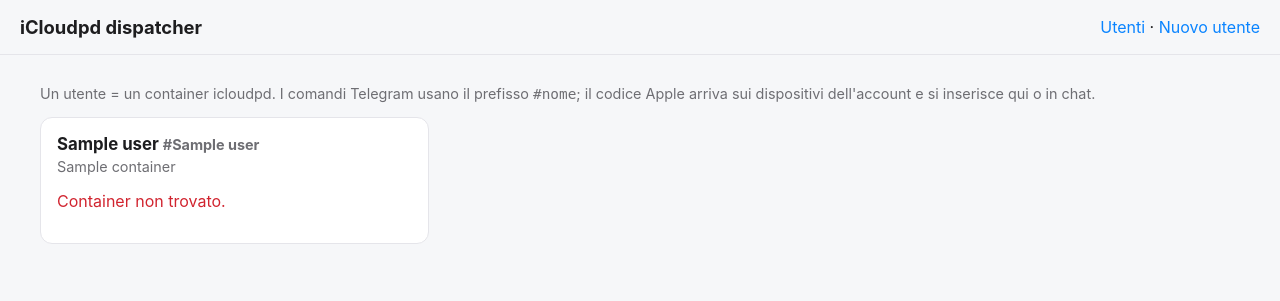
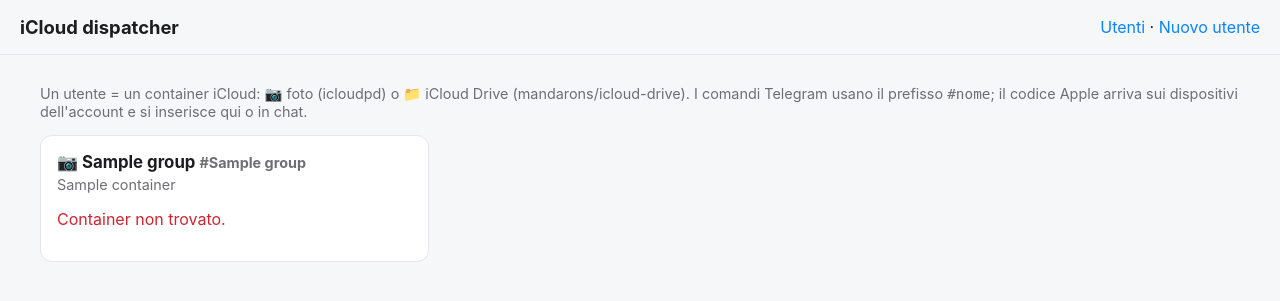
Before and after one commit to sidimam/icloud-dispatcher, a Flask app: template gui/templates/index.html in a window 1280 px wide. Shown: the top 301 px of the page. Run offline with Flask 3, Linux system fonts and the light colour scheme; the template is opened without the code that fills it: most values are stand-ins (such as "Sample title", 1, 10 or a date in 2020).

Commit message:
icloud-dispatcher 2.0: rinominato da iCloudpd-dispatcher; supporto ai container iCloud Drive (mandarons/icloud-drive): tipo per utente in config.json, riautenticazione via icloud CLI con codice da FIFO, giorni dalla sessione, GUI con schede per persona (Drive sotto Foto), nuovo utente Drive con config.yaml e template, autostart per entrambi i tipi

```diff
--- a/gui/app.py
+++ b/gui/app.py
@@ -1,6 +1,6 @@
 #!/usr/bin/env python3
-"""iCloudpd-dispatcher GUI: utenti = container icloudpd, associazioni Telegram, cosa scaricare, rinnovo 2FA."""
-import json, os, re, subprocess, shutil, datetime, html
+"""icloud-dispatcher GUI: utenti = container iCloud (foto: boredazfcuk/icloudpd; iCloud Drive: mandarons/icloud-drive), chat Telegram, cosa scaricare, rinnovo 2FA."""
+import json, os, re, subprocess, shutil, datetime, html, time
 from flask import Flask, request, redirect, url_for, render_template, flash, abort
 
 APP_DIR = os.environ.get("APP_DIR", "/app"); CFG = os.path.join(APP_DIR, "config.json")
@@ -55,7 +55,55 @@ def start_auth(c):
     dexec(c, f"rm -f /config/{ck} /config/{ck}.session; mkdir -p /tmp/icloudpd; : > /tmp/icloudpd/expect_input.txt; chmod 666 /tmp/icloudpd/expect_input.txt; nohup /usr/bin/expect /opt/authenticate.exp >/tmp/icloudpd/reauth.log 2>&1 &")
 def send_code(c, code): dexec(c, f"printf '%s\\n' '{code}' >> /tmp/icloudpd/expect_input.txt")
 
+def utype(u): return u.get("type", "icloudpd")
+def host_to_local(path):
+    """Percorso host (/mnt/user/...) → percorso dentro questo container (mount /appdata, /photos, /documents)."""
+    p = cfg()["paths"]
+    for host, local in (("/mnt/user/appdata", p["appdata"]), ("/mnt/user/media/photos", p["photos"]), ("/mnt/user/documents", p.get("documents", "/documents"))):
+        if path.startswith(host): return path.replace(host, local, 1)
+    return path
+def yaml_get(path, key, default=""):
+    try:
+        for line in open(path):
+            m = re.match(r"\s*%s:\s*(.*?)\s*$" % re.escape(key), line)
+            if m: return m.group(1).strip().strip('"')
+    except FileNotFoundError: pass
+    return default
+def yaml_set(path, key, value):
+    lines = open(path).read().splitlines(); done = False
+    for i, l in enumerate(lines):
+        m = re.match(r"(\s*)%s:\s*" % re.escape(key), l)
+        if m: lines[i] = f"{m.group(1)}{key}: {value}"; done = True; break
+    if not done: lines.append(f"  {key}: {value}")
+    open(path, "w").write("\n".join(lines) + "\n")
+def drive_days(local_config):
+    d = os.path.join(local_config, "session_data")
+    try: files = [os.path.join(d, f) for f in os.listdir(d) if f.endswith(".session")]
+    except FileNotFoundError: return ""
+    if not files: return ""
+    age = time.time() - max(os.path.getmtime(f) for f in files)
+    return str(int((int(cfg()["defaults"].get("drive_session_days", 30)) * 86400 - age) // 86400))
+def d_auth_running(c): return dexec(c, 'pgrep -f "icloud --username" >/dev/null')[0] == 0
+def d_start_auth(c, apple):
+    dexec(c, f"rm -f /tmp/2fa.fifo /tmp/2fa.log; mkfifo -m 666 /tmp/2fa.fifo; nohup sh -c 'exec 3<>/tmp/2fa.fifo; su-exec abc icloud --username={apple} --session-directory=/config/session_data <&3 >/tmp/2fa.log 2>&1; echo EXIT=$? >>/tmp/2fa.log; rm -f /tmp/2fa.fifo' >/dev/null 2>&1 &")
+def d_send_code(c, code): dexec(c, f"printf '%s\\n' '{code}' > /tmp/2fa.fifo")
+
 def user_view(name, u):
+    if utype(u) == "iclouddrive": return drive_view(name, u)
+    return photos_view(name, u)
+def drive_view(name, u):
+    c = u["container"]; info = inspect(c); v = {"name": name, "type": "iclouddrive", "label": u.get("label", name), "container": c, "chat_id": u.get("chat_id", ""), "exists": info is not None, "apple_id": u.get("apple_id", "")}
+    if not info: return v
+    m = mounts(info); conf_host = m.get("/config", ""); local = host_to_local(conf_host); y = os.path.join(local, "config.yaml")
+    ports = info.get("HostConfig", {}).get("PortBindings", {}).get("8080/tcp") or []
+    v.update(apple_id=yaml_get(y, "username", u.get("apple_id", "")), sync_interval=yaml_get(y, "sync_interval", ""), remove_obsolete=yaml_get(y, "remove_obsolete", "false"),
+             drive_host=m.get("/icloud/drive", ""), config_host=conf_host, running=info["State"]["Running"], health=info["State"].get("Health", {}).get("Status", ""), image=info["Config"]["Image"],
+             webui_port=(ports[0].get("HostPort") if ports else ""), days=drive_days(local))
+    if v["running"]:
+        v["auth"] = d_auth_running(c)
+        rc, last, _ = sh(f"docker logs --since 72h {c} 2>&1 | grep -E 'Downloading|completed|2FA|Retrying login|Syncing drive' | tail -1", 30); v["last"] = re.sub(r"^.*?:: (INFO|WARNING|ERROR) :: \S+ :: \S+ :: \d+ :: ", "", last)[:140]
+    return v
+def photos_view(name, u):
     c = u["container"]; info = inspect(c); v = {"name": name, "label": u.get("label", name), "container": c, "chat_id": u.get("chat_id", ""), "exists": info is not None}
     if not info: return v
     e = env_of(info); conf = read_conf(conf_path(info) or "") ; g = lambda k, d="": conf.get(k) or e.get(k) or d
@@ -70,24 +118,53 @@ def user_view(name, u):
 @app.route("/")
 def index():
     c = cfg(); users = [user_view(n, u) for n, u in c["users"].items()]
-    return render_template("index.html", users=users, cfg=c)
+    # Una colonna per persona: la scheda iCloud Drive sta sotto quella delle foto dello stesso Apple ID
+    # (o del nome indicato in config.json con "person": "simone").
+    groups, placed = [], set()
+    for v in users:
+        if v["type"] != "icloudpd" and (c["users"][v["name"]].get("person") or any(w["type"] == "icloudpd" and w.get("apple_id") and w.get("apple_id") == v.get("apple_id") for w in users)): continue
+        cards = [v]
+        for w in users:
+            if w["type"] == "iclouddrive" and w["name"] not in placed and (c["users"][w["name"]].get("person") == v["name"] or (w.get("apple_id") and w.get("apple_id") == v.get("apple_id"))):
+                cards.append(w); placed.add(w["name"])
+        groups.append(cards); placed.add(v["name"])
+    for v in users:
+        if v["name"] not in placed: groups.append([v]); placed.add(v["name"])
+    return render_template("index.html", groups=groups, cfg=c)
 @app.post("/u/<name>/auth")
 def u_auth(name):
     c = cfg(); u = c["users"].get(name) or abort(404)
-    start_auth(u["container"]); telegram(u.get("chat_id") or c.get("default_chat_id"), f"🔐 {name}: riautenticazione avviata dalla GUI. Apple invia il codice a 6 cifre; rispondi con: #{name} 123456")
+    if utype(u) == "iclouddrive":
+        if not u.get("apple_id"): flash(f"{name}: manca l'Apple ID in config.json"); return redirect(url_for("index"))
+        d_start_auth(u["container"], u["apple_id"])
+    else: start_auth(u["container"])
+    telegram(u.get("chat_id") or c.get("default_chat_id"), f"🔐 {name}: riautenticazione avviata dalla GUI. Apple invia il codice a 6 cifre; rispondi con: #{name} 123456")
     flash(f"Riautenticazione avviata su {u['container']}: inserisci il codice Apple qui sotto o in Telegram con #{name} 123456"); return redirect(url_for("index"))
 @app.post("/u/<name>/code")
 def u_code(name):
     c = cfg(); u = c["users"].get(name) or abort(404); code = re.sub(r"\D", "", request.form.get("code", ""))
     if len(code) != 6: flash("Codice non valido: servono 6 cifre"); return redirect(url_for("index"))
-    if not auth_running(u["container"]): flash(f"{name}: nessuna autenticazione in corso, prima «Riautentica»"); return redirect(url_for("index"))
-    send_code(u["container"], code); flash(f"Codice consegnato a {u['container']}: verifica tra ~30 s nei giorni rimanenti"); return redirect(url_for("index"))
+    drive = utype(u) == "iclouddrive"
+    if not (d_auth_running(u["container"]) if drive else auth_running(u["container"])): flash(f"{name}: nessuna autenticazione in corso, prima «Riautentica»"); return redirect(url_for("index"))
+    (d_send_code if drive else send_code)(u["container"], code)
+    if drive:
+        time.sleep(20); rc, out, _ = dexec(u["container"], "cat /tmp/2fa.log 2>/dev/null | tail -3")
+        if "EXIT=0" in out and not re.search(r"failed|invalid|error", out, re.I): sh(f"docker restart {u['container']}", 120); flash(f"{name}: sessione Apple rinnovata, container riavviato")
+        else: flash(f"{name}: esito non ancora confermato ({out[-120:]}) — ricontrolla tra poco o riprova «Riautentica»")
+        return redirect(url_for("index"))
+    flash(f"Codice consegnato a {u['container']}: verifica tra ~30 s nei giorni rimanenti"); return redirect(url_for("index"))
 @app.post("/u/<name>/restart")
 def u_restart(name):
     u = cfg()["users"].get(name) or abort(404); sh(f"docker restart {u['container']}", 120); flash(f"{u['container']} riavviato: ricontrolla iCloud subito"); return redirect(url_for("index"))
 @app.post("/u/<name>/settings")
 def u_settings(name):
     c = cfg(); u = c["users"].get(name) or abort(404); f = request.form; info = inspect(u["container"]) or abort(404)
+    if utype(u) == "iclouddrive":
+        y = os.path.join(host_to_local(mounts(info).get("/config", "")), "config.yaml")
+        if f.get("sync_interval", "").strip().isdigit(): yaml_set(y, "sync_interval", f["sync_interval"].strip())
+        yaml_set(y, "remove_obsolete", "true" if f.get("remove_obsolete") == "on" else "false")
+        u["label"] = f.get("label", u.get("label", name)).strip() or name; u["chat_id"] = f.get("telegram_chat_id", "").strip(); u["apple_id"] = f.get("apple_id", u.get("apple_id", "")).strip() or u.get("apple_id", ""); save(c)
+        sh(f"docker restart {u['container']}", 120); flash(f"{name}: config.yaml aggiornato, container riavviato"); return redirect(url_for("index"))
     upd = {k: f.get(k, "").strip() for k in ("photo_library", "photo_album", "folder_structure", "telegram_chat_id", "notification_days")}
     upd = {k: v for k, v in upd.items() if v != "" or k in ("photo_album",)}
     write_conf(conf_path(info), upd)
@@ -102,7 +179,8 @@ def u_delete(name):
 def new():
     c = cfg()
     if request.method == "GET": return render_template("new.html", cfg=c, bases=[u["container"] for u in c["users"].values() if inspect(u["container"])])
-    f = request.form; name = re.sub(r"[^a-z0-9]", "", f["name"].lower()); short = re.sub(r"[^A-Za-z0-9]", "", f["short"]) or name
+    f = request.form; name = re.sub(r"[^a-z0-9-]", "", f["name"].lower()); short = re.sub(r"[^A-Za-z0-9]", "", f["short"]) or name
+    if f.get("type") == "iclouddrive": return new_drive(c, f, name, short)
     cont = f"iCloudpd-{short}"; base = f["base"]; apple = f["apple_id"].strip(); chat = f.get("chat_id", "").strip(); lib = f.get("photo_library", "PrimarySync").strip() or "PrimarySync"
     if not name or not apple or name in c["users"]: flash("Dati mancanti o nome già usato"); return redirect(url_for("new"))
     p = c["paths"]; d = c["defaults"]; appdata = f"{p['appdata']}/icloudpd-{short.lower()}"; photos = f"{p['photos']}/{short}"
@@ -126,6 +204,73 @@ def new():
     c["users"][name] = {"container": cont, "label": f.get("label", name).strip() or name, "chat_id": chat}; c["aliases"][short.lower()] = name; save(c)
     flash(f"{cont} creato e avviato: ora il primo login Apple. Da Unraid: docker exec -it {cont} sync-icloud.sh --Initialise (password + codice 2FA). Autostart: attivalo dalla pagina Docker di Unraid.")
     return redirect(url_for("index"))
+def new_drive(c, f, name, short):
+    """Nuovo container iCloud Drive (mandarons/icloud-drive): cartelle, config.yaml, template Unraid, container. Primo login manuale."""
+    apple = f["apple_id"].strip(); chat = f.get("chat_id", "").strip(); label = f.get("label", name).strip() or name
+    dest_host = (f.get("drive_dest", "") or f"/mnt/user/documents/{label}/iCloud Drive").strip().rstrip("/")
+    if not name or not apple or name in c["users"]: flash("Dati mancanti o nome già usato"); return redirect(url_for("new"))
+    p = c["paths"]; d = c["defaults"]; cont = f"iclouddr-{short.lower()}"; host_appdata = f"/mnt/user/appdata/{cont}"
+    appdata = host_to_local(host_appdata); dest = host_to_local(dest_host)
+    if dest == dest_host: flash("La destinazione deve stare sotto /mnt/user/documents (montato nel dispatcher come /documents)"); return redirect(url_for("new"))
+    for path in (appdata, dest):
+        os.makedirs(path, exist_ok=True); shutil.chown(path, int(d["user_id"]), int(d["group_id"]))
+    open(os.path.join(appdata, "config.yaml"), "w").write(f"""# {cont} — iCloud Drive di {label} → {dest_host} (solo download, {d.get('drive_image', 'mandarons/icloud-drive')})
+app:
+  logger:
+    level: "info"
+    filename: "/config/icloud.log"
+  credentials:
+    username: "{apple}"
+    retry_login_interval: 600
+  root: "/icloud"
+  region: global
+  web_ui:
+    enabled: true
+    host: "0.0.0.0"
+    port: 8080
+drive:
+  destination: "drive"
+  remove_obsolete: false
+  sync_interval: {d.get('drive_sync_interval', 1800)}
+"""); shutil.chown(os.path.join(appdata, "config.yaml"), int(d["user_id"]), int(d["group_id"]))
+    # porta web: la prima libera da 8788 fra quelle dei container drive esistenti
+    used = set()
+    for u in c["users"].values():
+        i = inspect(u["container"]) if utype(u) == "iclouddrive" else None
+        if i:
+            for b in (i.get("HostConfig", {}).get("PortBindings", {}).get("8080/tcp") or []): used.add(int(b.get("HostPort", 0) or 0))
+    port = 8788
+    while port in used: port += 1
+    icon = "https://cdn.jsdelivr.net/gh/walkxcode/dashboard-icons/png/icloud.png"
+    open(tpl_path(cont), "w").write(f"""<?xml version="1.0"?>
+<Container version="2">
+  <Name>{cont}</Name>
+  <Repository>{d.get('drive_image', 'mandarons/icloud-drive')}</Repository>
+  <Registry>https://hub.docker.com/r/mandarons/icloud-drive</Registry>
+  <Network>bridge</Network>
+  <Shell>sh</Shell>
+  <Privileged>false</Privileged>
+  <Support>https://github.com/mandarons/icloud-docker</Support>
+  <Project>https://github.com/mandarons/icloud-docker</Project>
+  <Overview>Scarica iCloud Drive di {html.escape(label)} in {html.escape(dest_host)} (solo download). Primo login: docker exec -it {cont} /bin/sh -c "su-exec abc icloud --username={apple} --session-directory=/config/session_data"</Overview>
+  <Category>Backup: Cloud:</Category>
+  <WebUI>http://[IP]:[PORT:8080]/</WebUI>
+  <Icon>{icon}</Icon>
+  <ExtraParams>--label net.unraid.docker.managed=dockerman</ExtraParams>
+  <Config Name="Web UI" Target="8080" Default="{port}" Mode="tcp" Description="Stato della sincronizzazione (solo LAN)" Type="Port" Display="always" Required="false" Mask="false">{port}</Config>
+  <Config Name="Config" Target="/config" Default="{host_appdata}" Mode="rw" Description="config.yaml, sessione 2FA, log" Type="Path" Display="always" Required="true" Mask="false">{host_appdata}</Config>
+  <Config Name="iCloud Drive" Target="/icloud/drive" Default="{html.escape(dest_host)}" Mode="rw" Description="Destinazione dei file" Type="Path" Display="always" Required="true" Mask="false">{html.escape(dest_host)}</Config>
+  <Config Name="Config file" Target="ENV_CONFIG_FILE_PATH" Default="/config/config.yaml" Mode="" Description="Senza questa variabile l'app legge /app/config.yaml" Type="Variable" Display="advanced" Required="true" Mask="false">/config/config.yaml</Config>
+  <Config Name="PUID" Target="PUID" Default="99" Mode="" Description="" Type="Variable" Display="advanced" Required="false" Mask="false">{d["user_id"]}</Config>
+  <Config Name="PGID" Target="PGID" Default="100" Mode="" Description="" Type="Variable" Display="advanced" Required="false" Mask="false">{d["group_id"]}</Config>
+  <Config Name="TZ" Target="TZ" Default="Europe/Rome" Mode="" Description="" Type="Variable" Display="advanced" Required="false" Mask="false">{d["tz"]}</Config>
+</Container>
+""")
+    rc, out, err = sh(f"docker run -d --name {cont} --restart unless-stopped --label net.unraid.docker.managed=dockerman -p {port}:8080 -e PUID={d['user_id']} -e PGID={d['group_id']} -e TZ={d['tz']} -e ENV_CONFIG_FILE_PATH=/config/config.yaml -v {host_appdata}:/config -v {json.dumps(dest_host)}:/icloud/drive {d.get('drive_image', 'mandarons/icloud-drive')}", 180)
+    if rc != 0: flash(f"docker run fallito: {err[-300:]}"); return redirect(url_for("new"))
+    c["users"][name] = {"type": "iclouddrive", "container": cont, "label": label, "chat_id": chat, "apple_id": apple}; c["aliases"][short.lower() + "-drive"] = name; save(c)
+    flash(f"{cont} creato (web UI porta {port}). Primo login Apple dal terminale di Unraid: docker exec -it {cont} /bin/sh -c \"su-exec abc icloud --username={apple} --session-directory=/config/session_data\" — password, codice, y al keyring. Poi #{name} auth / #{name} 123456 funzionano dal bot.")
+    return redirect(url_for("index"))
 @app.route("/healthz")
 def healthz(): return "ok"
 if __name__ == "__main__": app.run(host="0.0.0.0", port=PORT, debug=False)
--- a/gui/templates/base.html
+++ b/gui/templates/base.html
@@ -1,4 +1,4 @@
-<!doctype html><html lang="it"><head><meta charset="utf-8"><meta name="viewport" content="width=device-width,initial-scale=1"><title>iCloudpd dispatcher</title>
+<!doctype html><html lang="it"><head><meta charset="utf-8"><meta name="viewport" content="width=device-width,initial-scale=1"><title>iCloud dispatcher</title>
 <style>
 :root{--bg:#f6f7f9;--card:#fff;--fg:#1d1d1f;--mut:#6e6e73;--acc:#0a84ff;--ok:#30a14e;--warn:#d97706;--bad:#d1242f;--bd:#e5e5ea}
 @media(prefers-color-scheme:dark){:root{--bg:#111;--card:#1c1c1e;--fg:#f2f2f7;--mut:#98989d;--bd:#3a3a3c}}
@@ -7,11 +7,12 @@ header{display:flex;justify-content:space-between;align-items:center;padding:1re
 header h1{font-size:1.15rem;margin:0}a{color:var(--acc);text-decoration:none}main{padding:1rem 1.25rem;max-width:1200px;margin:auto}
 .flash{background:#fff7d6;color:#3b2f00;border:1px solid #f1d27a;border-radius:8px;padding:.6rem .9rem;margin-bottom:1rem}
 .grid{display:grid;grid-template-columns:repeat(auto-fill,minmax(340px,1fr));gap:1rem}
+.person{display:flex;flex-direction:column;gap:.6rem}.person .card+.card{border-top:3px solid var(--acc)}
 .card{background:var(--card);border:1px solid var(--bd);border-radius:12px;padding:1rem}
 .card h2{margin:0 0 .25rem;font-size:1.05rem}.mut{color:var(--mut);font-size:.9rem}dl{display:grid;grid-template-columns:auto 1fr;gap:.2rem .8rem;margin:.75rem 0;font-size:.92rem}dt{color:var(--mut)}dd{margin:0;word-break:break-all}
 .pill{display:inline-block;padding:.1rem .55rem;border-radius:999px;font-size:.8rem;border:1px solid var(--bd)}.ok{color:var(--ok)}.warn{color:var(--warn)}.bad{color:var(--bad)}
 form.inline{display:inline}button,input,select{font:inherit}button{background:var(--acc);color:#fff;border:0;border-radius:8px;padding:.4rem .75rem;cursor:pointer}button.sec{background:transparent;color:var(--acc);border:1px solid var(--acc)}button.danger{background:transparent;color:var(--bad);border:1px solid var(--bad)}
 input,select{width:100%;box-sizing:border-box;padding:.4rem .5rem;border:1px solid var(--bd);border-radius:8px;background:var(--bg);color:var(--fg)}label{display:block;font-size:.85rem;color:var(--mut);margin:.5rem 0 .15rem}
 details{margin-top:.6rem}summary{cursor:pointer;color:var(--acc)}.row{display:flex;gap:.5rem;flex-wrap:wrap;align-items:center;margin-top:.6rem}
-</style></head><body><header><h1>iCloudpd dispatcher</h1><nav><a href="/">Utenti</a> · <a href="/new">Nuovo utente</a></nav></header><main>
+</style></head><body><header><h1>iCloud dispatcher</h1><nav><a href="/">Utenti</a> · <a href="/new">Nuovo utente</a></nav></header><main>
 {% with m=get_flashed_messages() %}{% for x in m %}<div class="flash">{{x}}</div>{% endfor %}{% endwith %}{% block body %}{% endblock %}</main></body></html>
--- a/gui/templates/index.html
+++ b/gui/templates/index.html
@@ -1,21 +1,26 @@
 {% extends "base.html" %}{% block body %}
-<p class="mut">Un utente = un container icloudpd. I comandi Telegram usano il prefisso <code>#nome</code>; il codice Apple arriva sui dispositivi dell'account e si inserisce qui o in chat.</p>
-<div class="grid">{% for u in users %}<div class="card">
-<h2>{{u.label}} <span class="mut">#{{u.name}}</span></h2><div class="mut">{{u.container}}</div>
+<p class="mut">Un utente = un container iCloud: 📷 foto (icloudpd) o 📁 iCloud Drive (mandarons/icloud-drive). I comandi Telegram usano il prefisso <code>#nome</code>; il codice Apple arriva sui dispositivi dell'account e si inserisce qui o in chat.</p>
+<div class="grid">{% for g in groups %}<div class="person">{% for u in g %}<div class="card">
+<h2>{% if u.type == "iclouddrive" %}📁{% else %}📷{% endif %} {{u.label}} <span class="mut">#{{u.name}}</span></h2><div class="mut">{{u.container}}</div>
 {% if not u.exists %}<p class="bad">Container non trovato.</p>{% else %}
 <div class="row">{% if u.running %}<span class="pill ok">in esecuzione{% if u.health %} · {{u.health}}{% endif %}</span>{% else %}<span class="pill bad">fermo</span>{% endif %}
-{% if u.days %}<span class="pill {% if u.days|int <= 3 %}warn{% else %}ok{% endif %}">cookie: {{u.days}} giorni</span>{% endif %}{% if u.auth %}<span class="pill warn">autenticazione in corso</span>{% endif %}</div>
-<dl><dt>Apple ID</dt><dd>{{u.apple_id}}</dd><dt>Scarica</dt><dd>{{u.photo_library}}{% if u.photo_album %} · album: {{u.photo_album}}{% endif %}</dd><dt>Cartella</dt><dd>{{u.photos_host}}</dd><dt>Telegram</dt><dd>chat {{u.tg_chat or '—'}}</dd><dt>Ultimo evento</dt><dd>{{u.last or '—'}}</dd></dl>
+{% if u.days %}<span class="pill {% if u.days|int <= 3 %}warn{% else %}ok{% endif %}">sessione: {{u.days}} giorni</span>{% endif %}{% if u.auth %}<span class="pill warn">autenticazione in corso</span>{% endif %}</div>
+{% if u.type == "iclouddrive" %}<dl><dt>Apple ID</dt><dd>{{u.apple_id}}</dd><dt>Scarica</dt><dd>iCloud Drive, ogni {{u.sync_interval or '?'}} s{% if u.remove_obsolete == 'true' %} · rimuove i file cancellati{% endif %}</dd><dt>Cartella</dt><dd>{{u.drive_host}}</dd><dt>Telegram</dt><dd>chat {{u.chat_id or '—'}}</dd><dt>Web UI</dt><dd>{% if u.webui_port %}<a href="http://{{request.host.split(':')[0]}}:{{u.webui_port}}/" target="_blank">porta {{u.webui_port}}</a>{% else %}—{% endif %}</dd><dt>Ultimo evento</dt><dd>{{u.last or '—'}}</dd></dl>
+{% else %}<dl><dt>Apple ID</dt><dd>{{u.apple_id}}</dd><dt>Scarica</dt><dd>{{u.photo_library}}{% if u.photo_album %} · album: {{u.photo_album}}{% endif %}</dd><dt>Cartella</dt><dd>{{u.photos_host}}</dd><dt>Telegram</dt><dd>chat {{u.tg_chat or '—'}}</dd><dt>Ultimo evento</dt><dd>{{u.last or '—'}}</dd></dl>{% endif %}
 <div class="row"><form class="inline" method="post" action="/u/{{u.name}}/auth" onsubmit="return confirm('Invalida il cookie attuale e chiede un nuovo codice Apple. Continuare?')"><button>Riautentica</button></form>
 <form class="inline" method="post" action="/u/{{u.name}}/code"><input name="code" placeholder="codice a 6 cifre" style="width:11em;display:inline" inputmode="numeric" pattern="[0-9]{6}"> <button class="sec">Invia codice</button></form>
 <form class="inline" method="post" action="/u/{{u.name}}/restart"><button class="sec">Scarica ora</button></form></div>
 <details><summary>Impostazioni</summary><form method="post" action="/u/{{u.name}}/settings">
 <label>Etichetta</label><input name="label" value="{{u.label}}">
-<label>Libreria (PrimarySync = personale, oppure l'id SharedSync-…)</label><input name="photo_library" value="{{u.photo_library}}">
+{% if u.type == "iclouddrive" %}<label>Apple ID</label><input name="apple_id" value="{{u.apple_id}}">
+<label>Controlla iCloud Drive ogni (secondi)</label><input name="sync_interval" value="{{u.sync_interval}}">
+<label><input type="checkbox" name="remove_obsolete" {% if u.remove_obsolete == 'true' %}checked{% endif %} style="width:auto"> Rimuovi in locale i file cancellati su iCloud</label>
+<label>Chat Telegram (id) per avvisi</label><input name="telegram_chat_id" value="{{u.chat_id}}">
+{% else %}<label>Libreria (PrimarySync = personale, oppure l'id SharedSync-…)</label><input name="photo_library" value="{{u.photo_library}}">
 <label>Solo album (vuoto = tutto)</label><input name="photo_album" value="{{u.photo_album}}">
 <label>Struttura cartelle</label><input name="folder_structure" value="{{u.folder_structure}}">
 <label>Chat Telegram (id) per avvisi e comandi</label><input name="telegram_chat_id" value="{{u.tg_chat}}">
-<label>Promemoria da N giorni prima</label><input name="notification_days" value="{{u.notification_days}}">
+<label>Promemoria da N giorni prima</label><input name="notification_days" value="{{u.notification_days}}">{% endif %}
 <div class="row"><button>Salva e riavvia</button></div></form>
 <form method="post" action="/u/{{u.name}}/delete" onsubmit="return confirm('Toglie l\'utente dalla GUI e dal bot; il container resta. Continuare?')"><div class="row"><button class="danger">Rimuovi dalla GUI</button></div></form></details>
-{% endif %}</div>{% endfor %}</div>{% endblock %}
+{% endif %}</div>{% endfor %}</div>{% endfor %}</div>{% endblock %}
```
Also changed, not shown: gui/config.example.json (+9 -8 lines), gui/templates/new.html (+5 -3 lines), unraid/my-iCloudpd-dispatcher.xml (deleted, +0 -33 lines), unraid/my-icloud-dispatcher.xml (added, +34 -0 lines), README.md, 4 other files.
